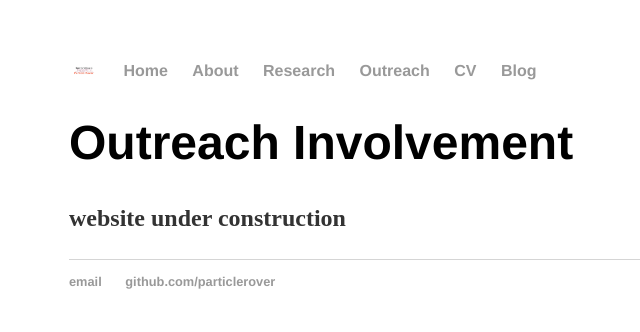
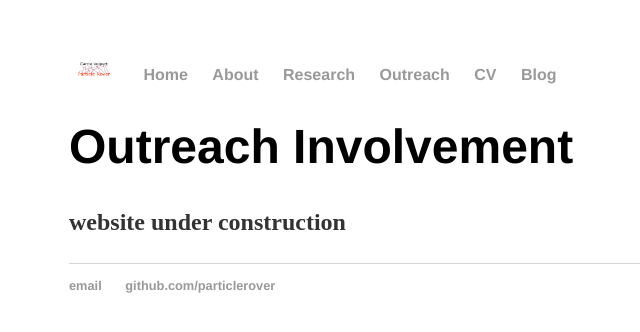
Before and after one commit to particlerover/particlerover.github.io, a Jekyll site: the page built from outreach/index.html, in a window 1280 px wide. Shown: the top 332 px of the page, without its empty margins (123-763 px from the left). Built offline with Jekyll 4.4.1, drawn with Linux system fonts in a browser that asks for light colours.

Commit message:
Update default.html

```diff
--- a/_layouts/default.html
+++ b/_layouts/default.html
@@ -11,7 +11,7 @@
   <body>
     <nav>
 <ul>
-<li> <img src="/pic/particle_rover.jpg" alt="logo" style="width:30px;height:10px;"> </li>
+<li> <img src="/pic/particle_rover.jpg" alt="logo" style="width:50px;height:20px;"> </li>
 <li><a href="/">Home</a></li>
 <li><a href="/about">About</a></li>
 <li><a href="/research">Research</a></li>
```
